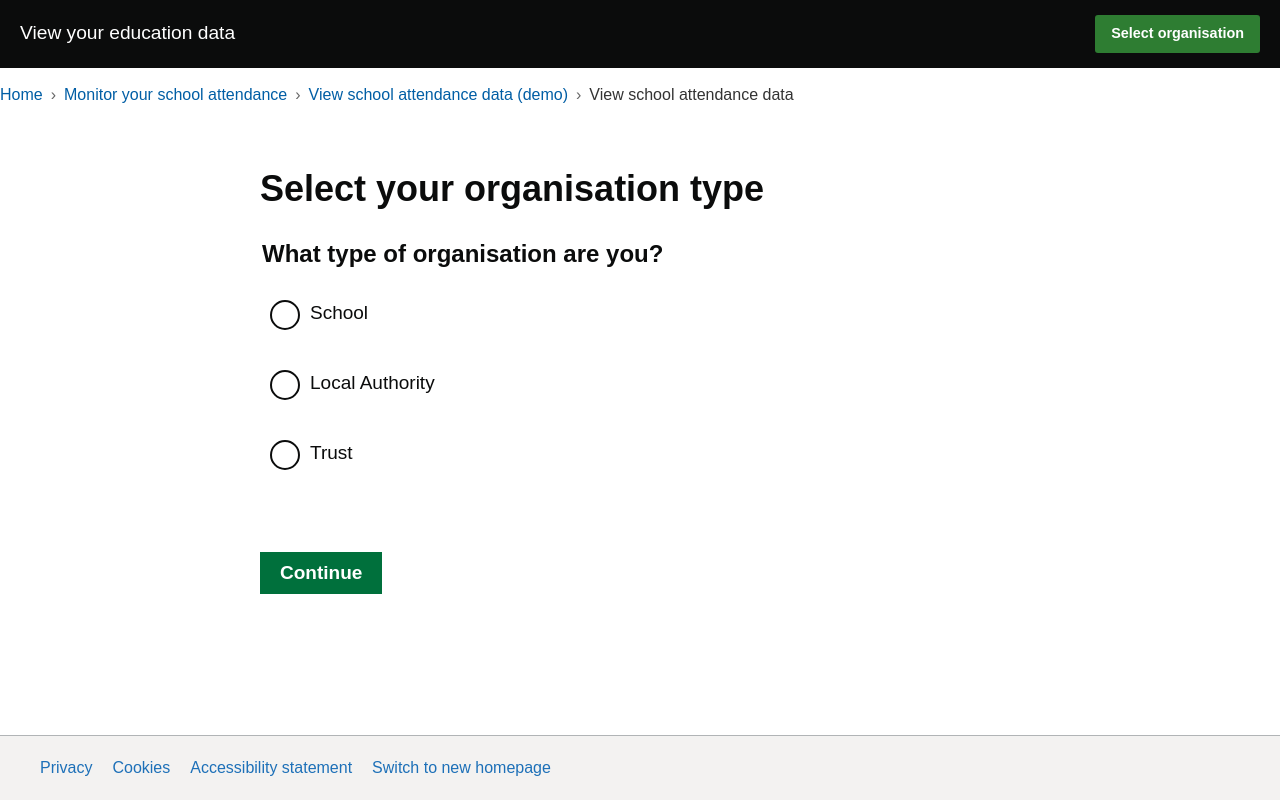
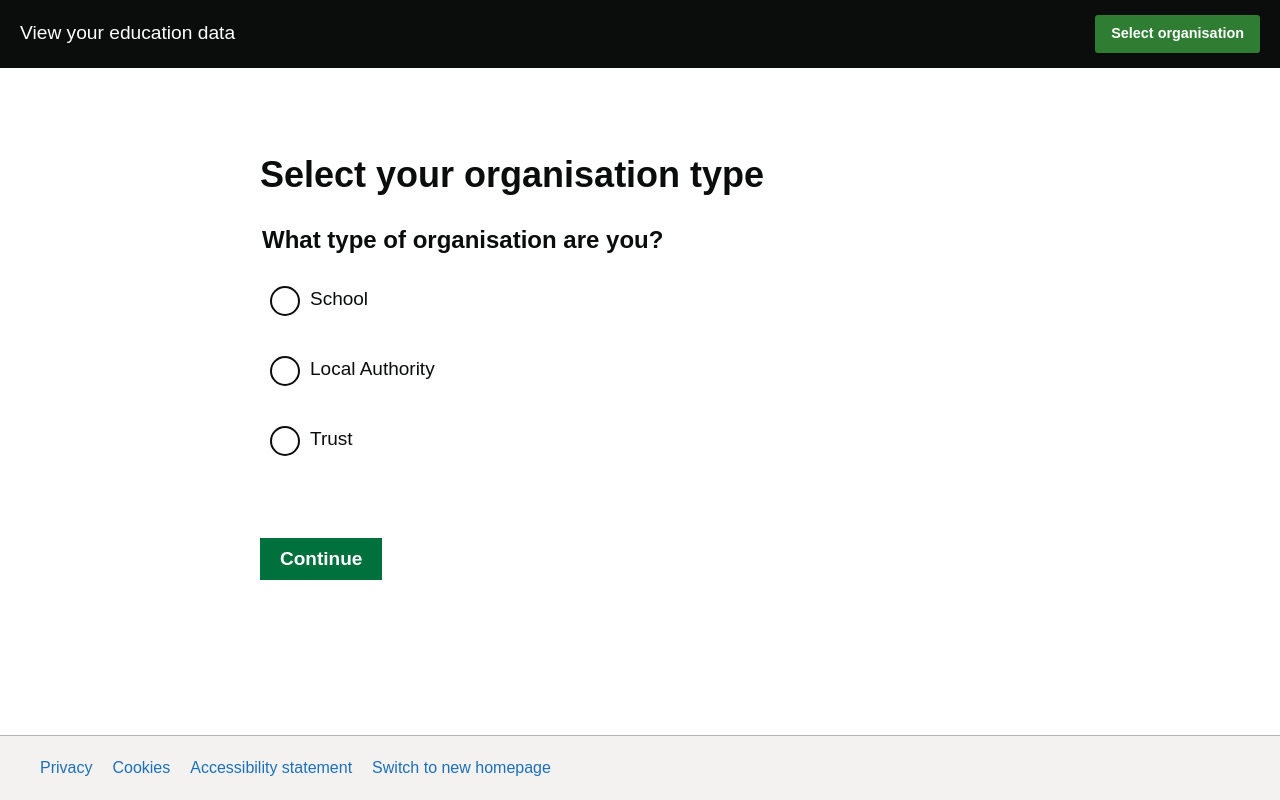
Before and after one commit to VinceSpadaro/vyed-prototype, a React (Create React App) app: page / in a window 1280 px wide. Built offline with nearby package versions, Linux system fonts and the light colour scheme.

Commit message:
Remove Breadcrumbs and increased Margins

```diff
--- a/src/App.js
+++ b/src/App.js
@@ -6,7 +6,6 @@ import { UserTypeProvider, useUserType } from './context/UserTypeContext';
 
 // Components
 import Header from './components/Header/Header';
-import Breadcrumb from './components/Navigation/Breadcrumb';
 import AttendanceData from './components/Dashboard/AttendanceData';
 import SchoolPage from './components/School/SchoolPage';
 import PupilPage from './components/Pupil/PupilPage';
@@ -36,7 +35,7 @@ const AppContainer = styled.div`
 
 const MainContent = styled.main`
   flex: 1;
-  padding: 0;
+  padding: 40px 0;
   max-width: 1600px;
   margin: 0 auto;
   width: 100%;
@@ -59,7 +58,6 @@ function AppRoutes() {
       <AppContainer>
         <Header />
         <MainContent>
-          <Breadcrumb />
           <Routes>
             <Route path="/" element={<UserTypeSelectionPage />} />
             <Route path="/select-user-type" element={<UserTypeSelectionPage />} />
```
